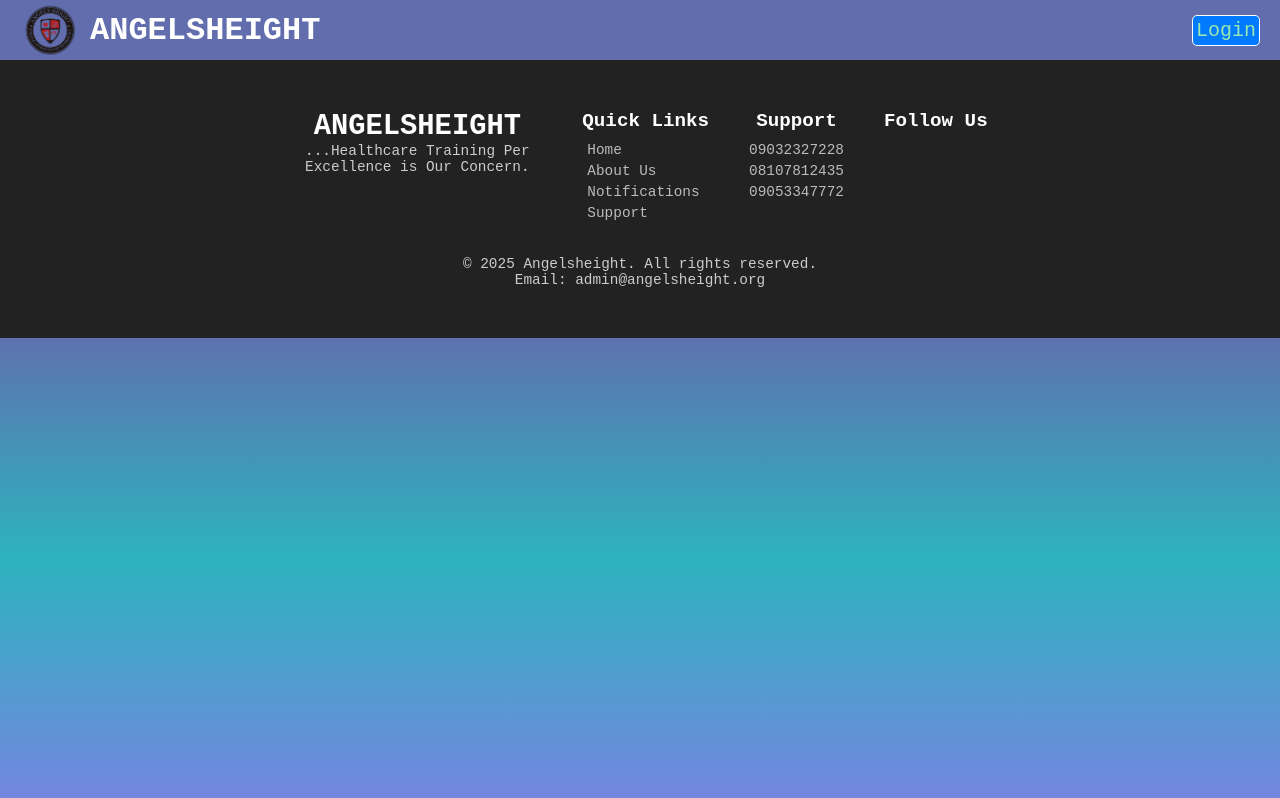
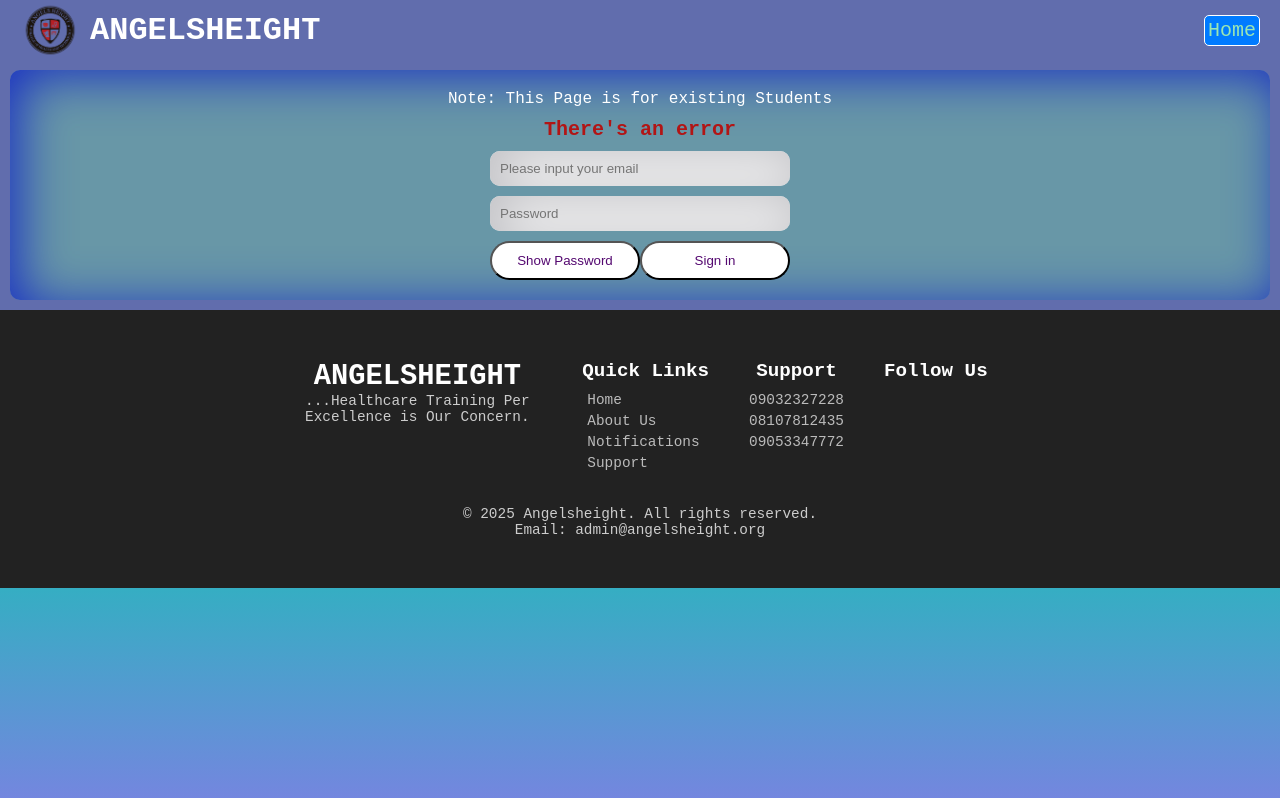
Before and after one commit to Ex-007/angelsHeight, a Nuxt app: page /Login in a window 1280 px wide. Built offline with nearby package versions, Linux system fonts and the light colour scheme.

Commit message:
fixed sign in ui and confirm pay ui

```diff
--- a/components/Hero.vue
+++ b/components/Hero.vue
@@ -15,6 +15,20 @@
 </template>
 
 <script setup>
+import { useRouter } from 'vue-router'
+const router = useRouter()
+
+// sign in page
+const userPage =  () => {
+    router.push('/Login')
+}
+
+// REgister page
+const accountPage =  () => {
+    router.push('/Confirm')
+}
+
+
 
 </script>
 
--- a/components/NavigationBar.vue
+++ b/components/NavigationBar.vue
@@ -9,7 +9,7 @@
 
             <div class="secondTop">
                 <ul class="classical">
-                    <li><nuxt-link to="/login">Login</nuxt-link></li>
+                    <li><nuxt-link to="/">Home</nuxt-link></li>
                 </ul>
             </div>
         </div>
--- /dev/null
+++ b/pages/Confirm.vue
@@ -0,0 +1,66 @@
+<template>
+    <div>
+        <div class="page">
+            <p>
+                Note: Confirm Your Form Purchase.
+            </p>
+            <h5>There's an error</h5>
+            <input type="email" class="contactInput" placeholder="Please input your payment ID" v-model="paymentId">
+            <button @click="confirmPay">Confirm Payment</button>
+        </div>
+    </div>
+</template>
+
+<script setup>
+    import {ref} from 'vue'
+
+
+    const paymentId = ref('')
+    const confirmPay = () => {
+        console.log(paymentId.value)
+    }
+</script>
+
+<style scoped>
+    .page{
+        display: flex;
+        justify-content: center;
+        align-items: center;
+        flex-direction: column;
+        gap: 10px;
+        background-color: #6897a7;
+        margin: 10px;
+        padding: 20px;
+        border-radius: 10px;
+        box-shadow: inset 10px 6px 50px rgb(26, 49, 195);
+    }
+.page p{
+    text-align: center;
+    color: white;
+    font-size: 25;
+}
+.contactInput{
+    width: 300px;
+    border-radius: 10px;
+    height: 35px;
+    border: none;
+    outline: none;
+    padding: 10px;
+    box-shadow: inset 10px 6px 50px rgb(192, 192, 196);
+}
+.buttons{
+    display: flex;
+}
+h5{
+    font-size: 20px;
+    color: rgba(179, 20, 20, 0.996);
+}
+button{
+    width: 150px;
+    background-color: white;
+    color: rgb(84, 8, 112);
+    padding: 10px;
+    border-radius: 20px;
+    cursor: pointer;
+}
+</style>
--- /dev/null
+++ b/pages/Login.vue
@@ -0,0 +1,75 @@
+<template>
+    <div>
+        <div class="page">
+            <p>
+                Note: This Page is for existing Students
+            </p>
+            <h5>There's an error</h5>
+            <input type="email" class="contactInput" placeholder="Please input your email" v-model="LoginDetails.email">
+            <input :type="passwordVisible ? 'text' : 'password'" class="contactInput" placeholder="Password" v-model="LoginDetails.password">
+            <div class="buttons">
+                <button @click.prevent="togglePasswordVisibility" type="button">{{ passwordVisible ? 'Hide' : 'Show' }} Password </button>
+                <button>Sign in</button>
+            </div>
+        </div>
+    </div>
+</template>
+
+<script setup>
+    import {ref} from 'vue'
+
+
+    const LoginDetails = ref({
+        email : '',
+        password : ''
+    })
+
+    const passwordVisible = ref(false)
+    const togglePasswordVisibility = () => {
+        passwordVisible.value = !passwordVisible.value
+    }
+</script>
+
+<style scoped>
+    .page{
+        display: flex;
+        justify-content: center;
+        align-items: center;
+        flex-direction: column;
+        gap: 10px;
+        background-color: #6897a7;
+        margin: 10px;
+        padding: 20px;
+        border-radius: 10px;
+        box-shadow: inset 10px 6px 50px rgb(26, 49, 195);
+    }
+.page p{
+    text-align: center;
+    color: white;
+    font-size: 25;
+}
+.contactInput{
+    width: 300px;
+    border-radius: 10px;
+    height: 35px;
+    border: none;
+    outline: none;
+    padding: 10px;
+    box-shadow: inset 10px 6px 50px rgb(192, 192, 196);
+}
+.buttons{
+    display: flex;
+}
+h5{
+    font-size: 20px;
+    color: rgba(179, 20, 20, 0.996);
+}
+button{
+    width: 150px;
+    background-color: white;
+    color: rgb(84, 8, 112);
+    padding: 10px;
+    border-radius: 20px;
+    cursor: pointer;
+}
+</style>
--- /dev/null
+++ b/pages/Register.vue
@@ -0,0 +1,13 @@
+<template>
+    <div>
+        <h1>this is the registration page</h1>
+    </div>
+</template>
+
+<script setup>
+
+</script>
+
+<style scoped>
+
+</style>
```
